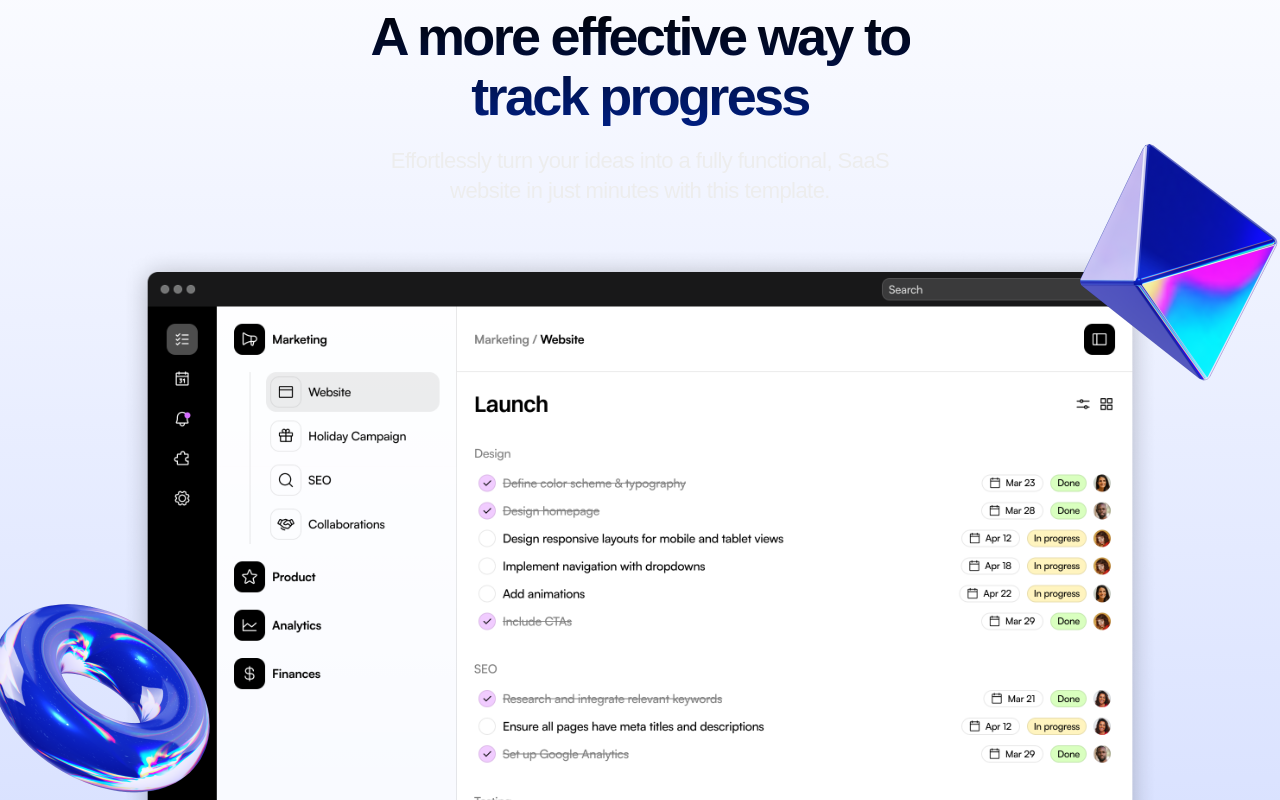
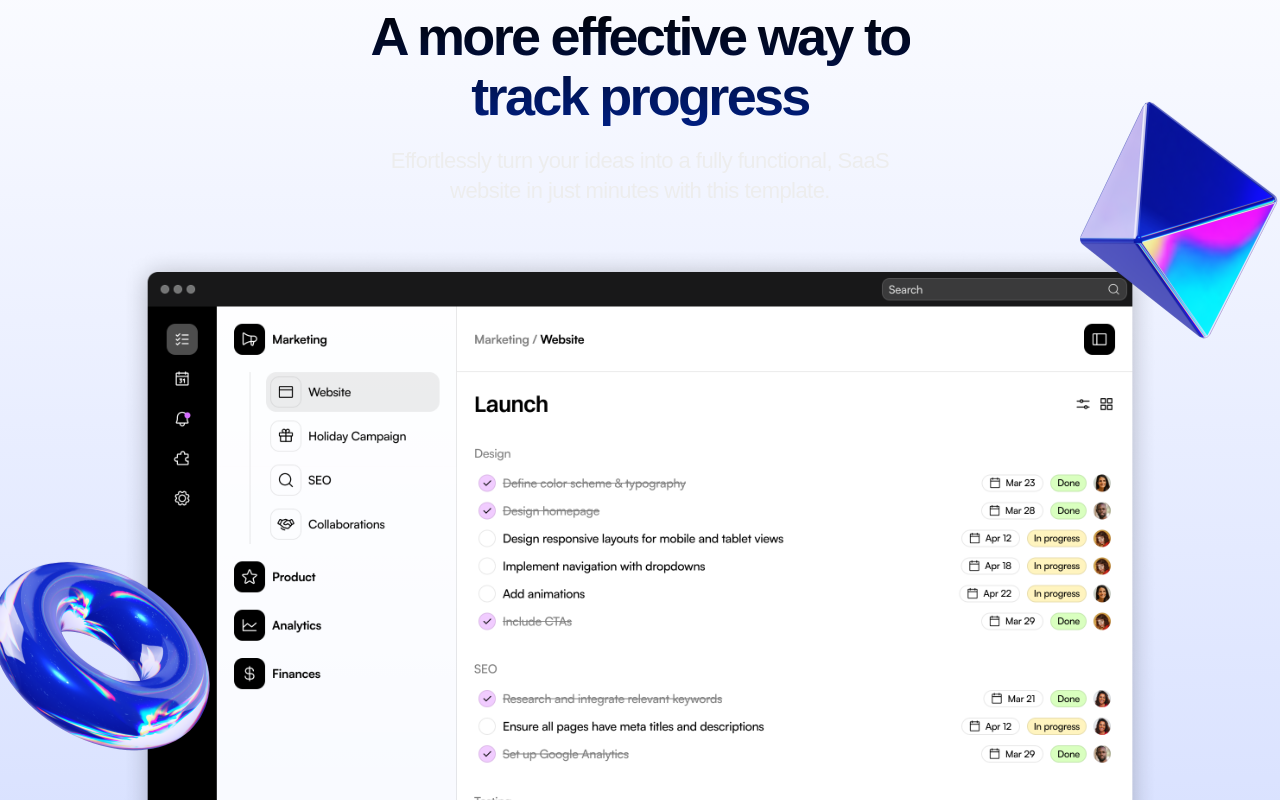
Before and after one commit to Harshalvk/Glimpse, a Next.js app: page / in a window 1280 px wide. Shown: the part 1160-1960 px from the top of the page. Built offline with nearby package versions, Linux system fonts and the light colour scheme.

Commit message:
ADD: Animation on Product showcase section

```diff
--- a/src/components/ProductShowcase.tsx
+++ b/src/components/ProductShowcase.tsx
@@ -1,12 +1,24 @@
-import React from "react";
+"use client"
+import React, { useRef } from "react";
 import productImage from "@/assets/product-image.png";
 import pyramidImage from "@/assets/pyramid.png";
 import tubeImage from "@/assets/tube.png";
 import Image from "next/image";
+import { motion, useScroll, useTransform } from "framer-motion";
 
 const ProductShowcase = () => {
+  const sectionRef = useRef(null);
+  const { scrollYProgress } = useScroll({
+    target: sectionRef,
+    offset: ["start end", "end start"],
+  });
+  const translateY = useTransform(scrollYProgress, [0, 1], [150, -150]);
+
   return (
-    <section className="bg-gradient-to-b from-[#FFFFFF] to-[#D2DCFF] py-24 overflow-x-clip">
+    <section
+      ref={sectionRef}
+      className="bg-gradient-to-b from-[#FFFFFF] to-[#D2DCFF] py-24 overflow-x-clip"
+    >
       <div className="container">
         <div className="section-heading">
           <div className="flex justify-center">
@@ -22,18 +34,25 @@
         </div>
         <div className="relative">
           <Image src={productImage} alt="Product Image" className="mt-10" />
-          <Image
-            src={pyramidImage}
+          <motion.img
+            src={pyramidImage.src}
             alt="Pyramid Image"
             height={262}
             width={262}
             className="hidden md:block absolute -right-36 -top-28"
+            style={{
+              translateY,
+            }}
           />
-          <Image
-            src={tubeImage}
+          <motion.img
+            src={tubeImage.src}
             alt="Tube image"
             height={248}
+            width={248}
             className="hidden md:block absolute bottom-24 -left-36"
+            style={{
+              translateY,
+            }}
           />
         </div>
       </div>
```
